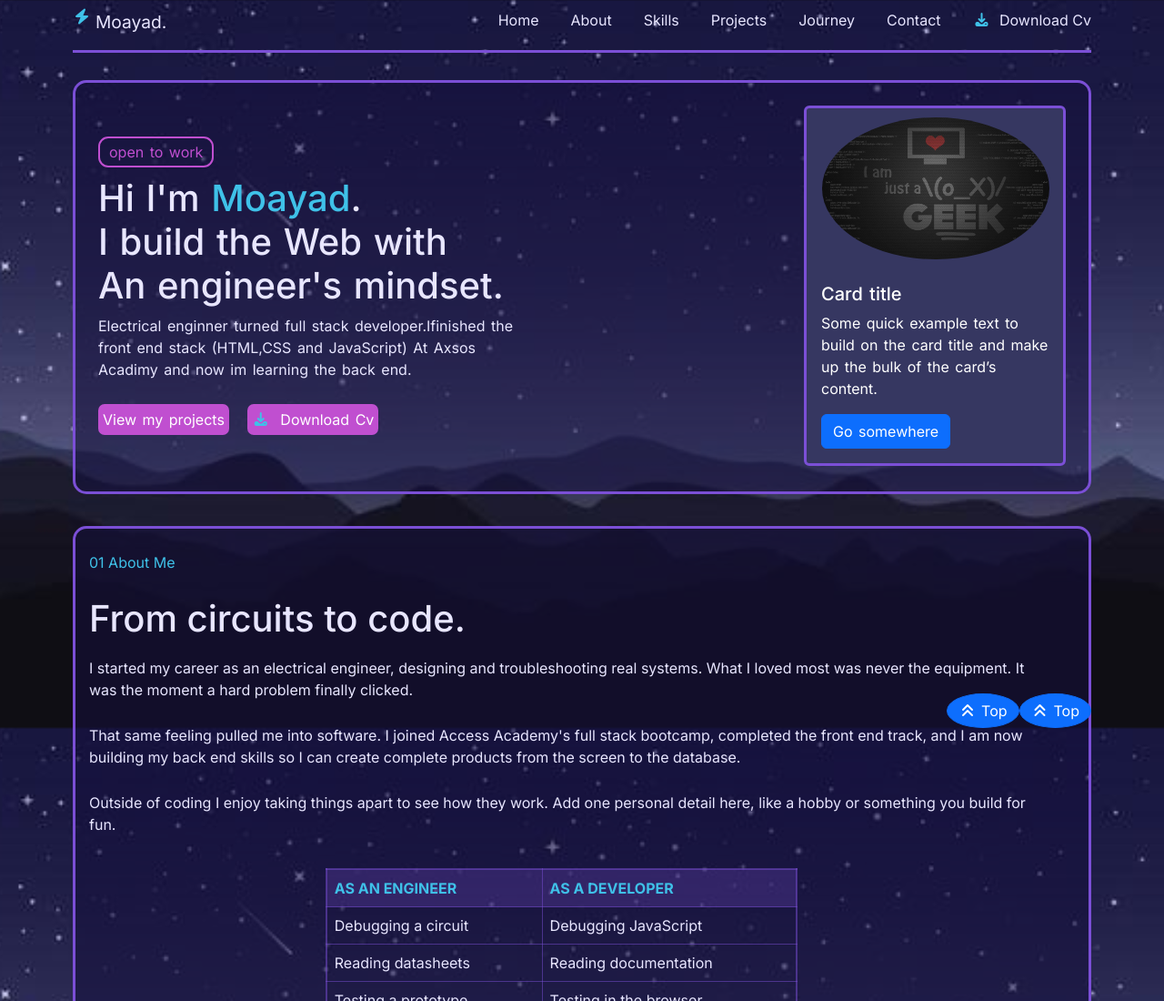
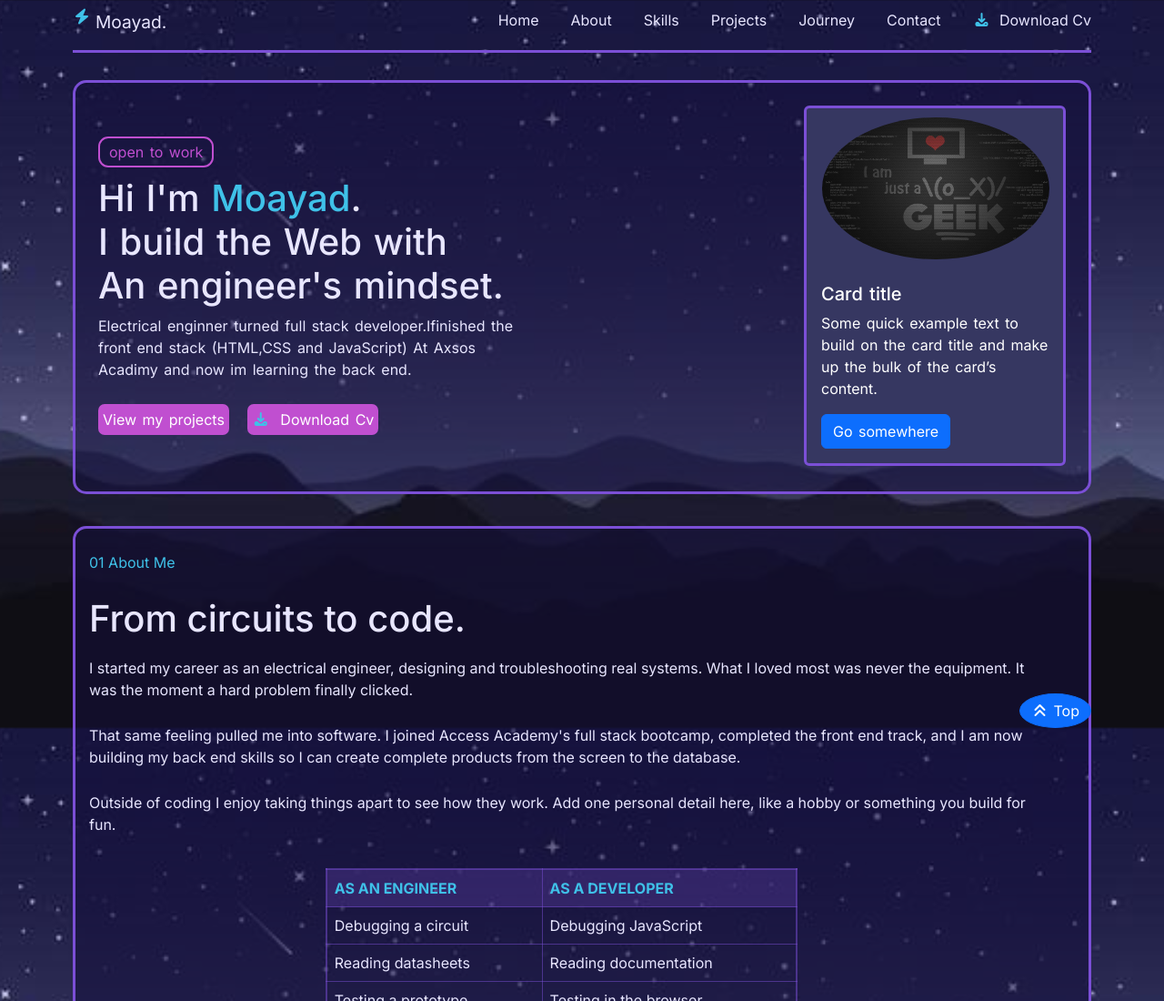
Before and after one commit to MoayadAttalah/MoayadAttalah.github.io, a plain HTML site: page index.html in a window 1280 px wide. Shown: the top 1100 px of the page at 91% size. Drawn offline with nearby package versions, Linux system fonts and the light colour scheme.

Commit message:
Update index.html

```diff
--- a/index.html
+++ b/index.html
@@ -277,10 +277,7 @@
         <a href="#nav"><i class="fa-solid fa-angles-up"></i>Top</a>
       </button>
     </div>
-    <div class="scrolltotop ">
-      <button type="button" class="btn btn-primary rounded-circle d-inline-flex align-items-center justify-content-center "><a href="#nav"><i class="fa-solid fa-angles-up"></i>Top</a></button>
 
-      </div>
 
   </body>
 </html>
```
